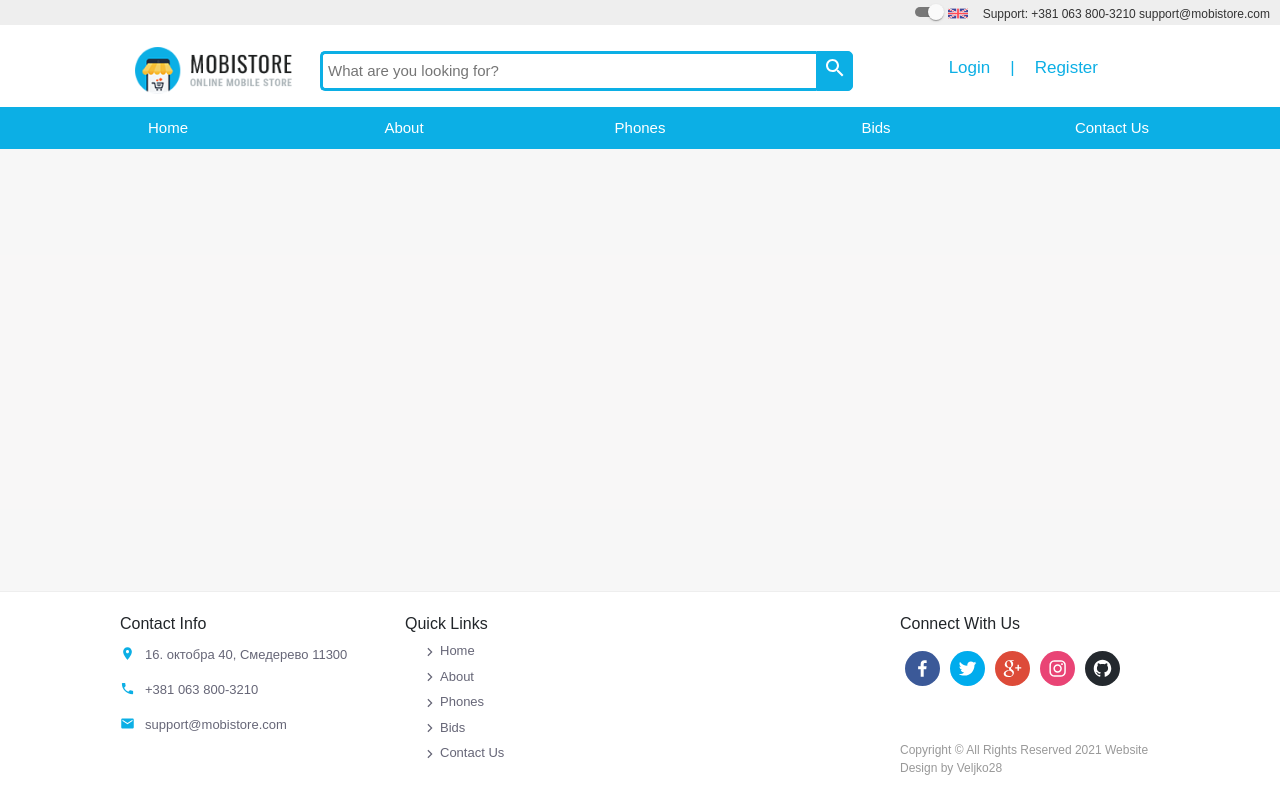
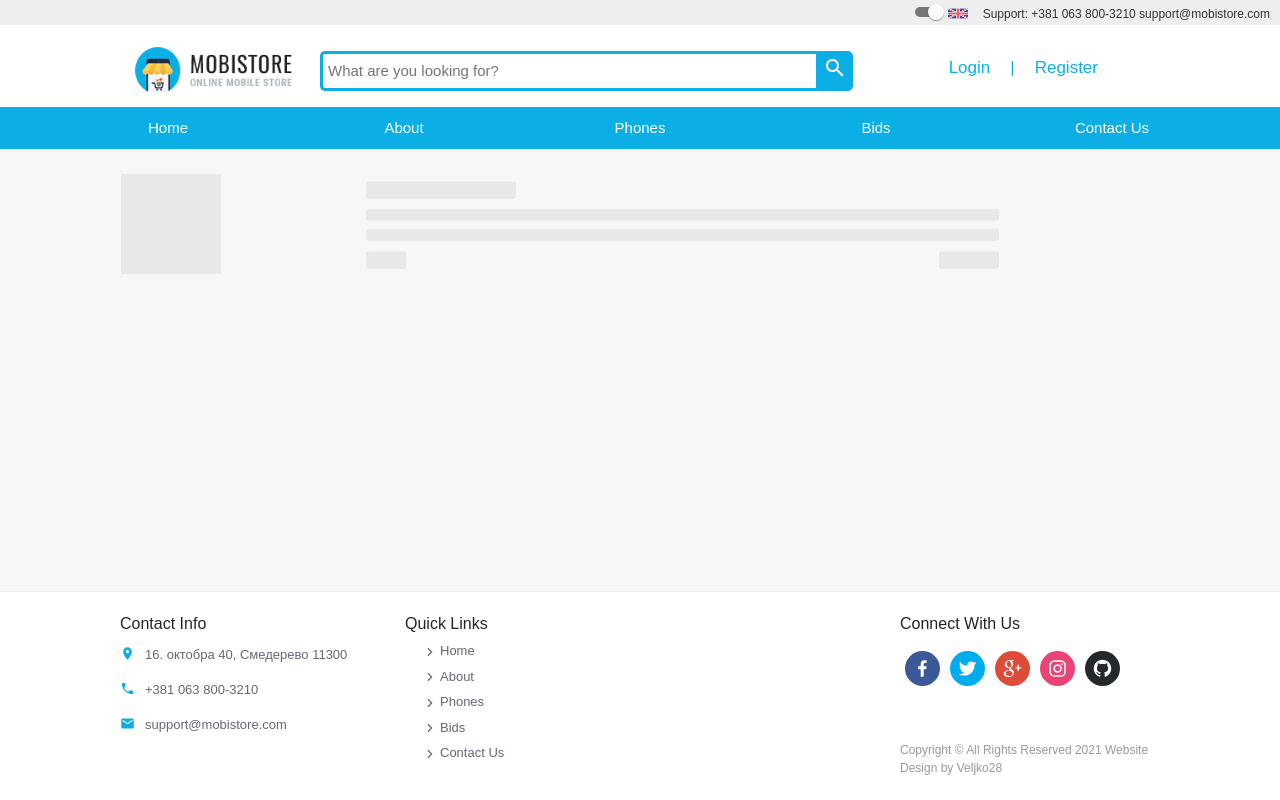
Before and after one commit to Veljko28/Phone-Ui, a Next.js app: page /test in a window 1280 px wide. Built offline with nearby package versions, Linux system fonts and the light colour scheme; a web font is replaced by a local one.

Commit message:
testing search skeletons, cart snackbar, and index fetching featured fix

```diff
--- a/pages/index.tsx
+++ b/pages/index.tsx
@@ -18,7 +18,7 @@ export default function Home() {
 
   React.useEffect(() => {
     const func = async () => {
-      const res = await fetchGet('http://localhost:10025/api/v1/phones/featured');
+      const res = await fetchGet('http://localhost:10025/api/v1/phones/featured/1');
 
       const json = await (res as Response).json();
 
@@ -33,7 +33,7 @@ export default function Home() {
   },[]);
 
   return (
-    <Grid container justify="center">
+    <Grid container justifyContent="center">
 
           <TitleChange title="MobiStore - Online Mobile Store" />
 
--- a/pages/test.tsx
+++ b/pages/test.tsx
@@ -1,11 +1,27 @@
-import React from 'react'
+import { Grid } from "@material-ui/core";
+import Skeleton from "@material-ui/lab/Skeleton";
+import React from "react";
 
 const test = () => {
   return (
-    <div>
+    <Grid container style={{ width: "80%" }}>
+      <Grid xs={12} md={4} item className="review-grid-item">
+          <Skeleton variant="rect" width="100px" height="100px" />
+      </Grid>
+      <Grid xs={12} md={8} item className="listing-grid-item">
+        <Skeleton variant="text" width="150px" height="30px" />
 
-    </div>
-  )
-}
+        <Skeleton variant="text" width="100%" height="20px" />
+        <Skeleton variant="text" width="100%" height="20px" />
+        <div
+          style={{ display: "flex", justifyContent: "space-between" }}
+        >
+          <Skeleton variant="text" width="40px" height="30px" />
+          <Skeleton variant="text" width="60px" height="30px" />
+        </div>
+      </Grid>
+    </Grid>
+  );
+};
 
-export default test
+export default test;
```
Also changed, not shown: pages/cart.tsx (+7 -29 lines).
